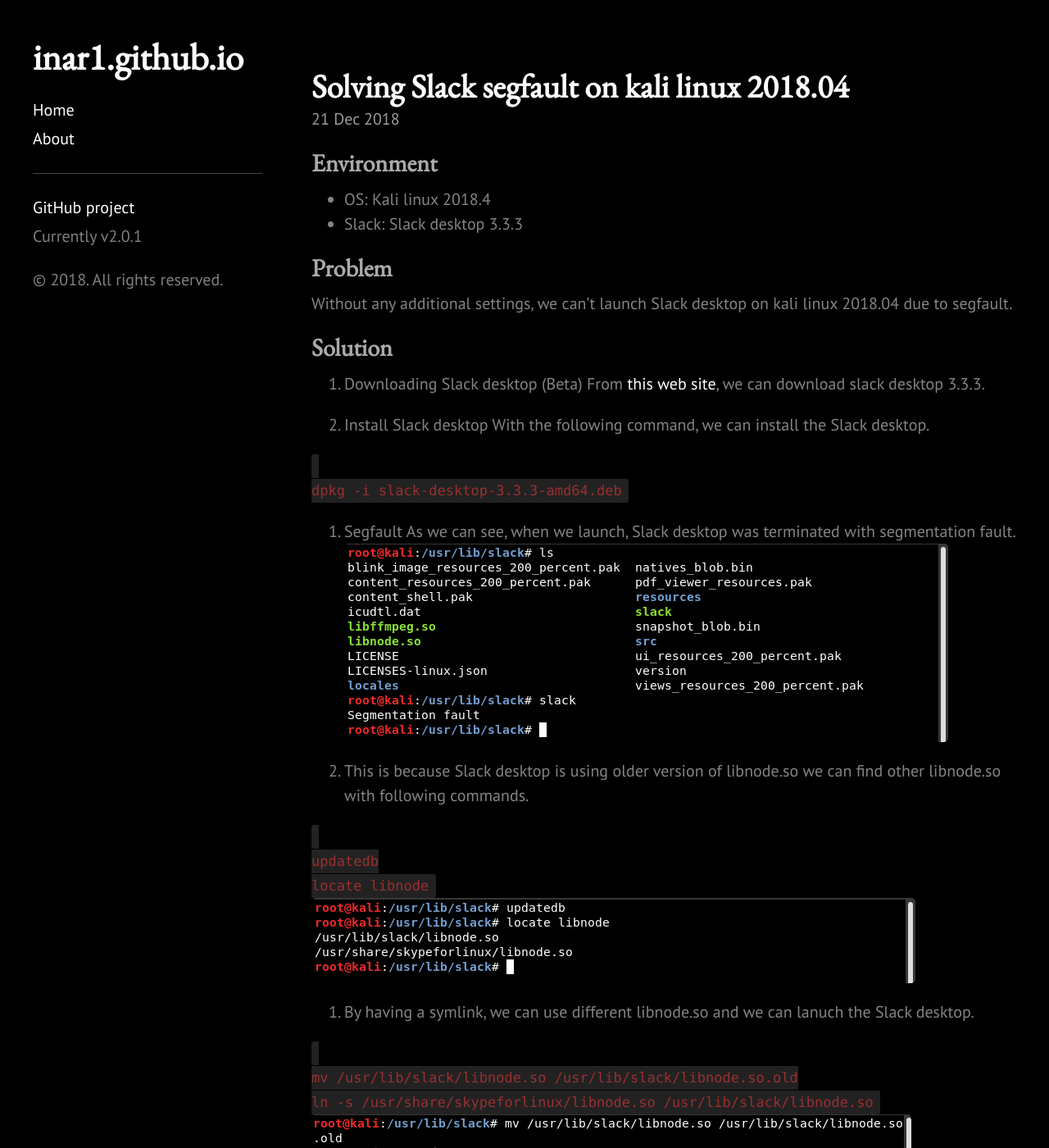
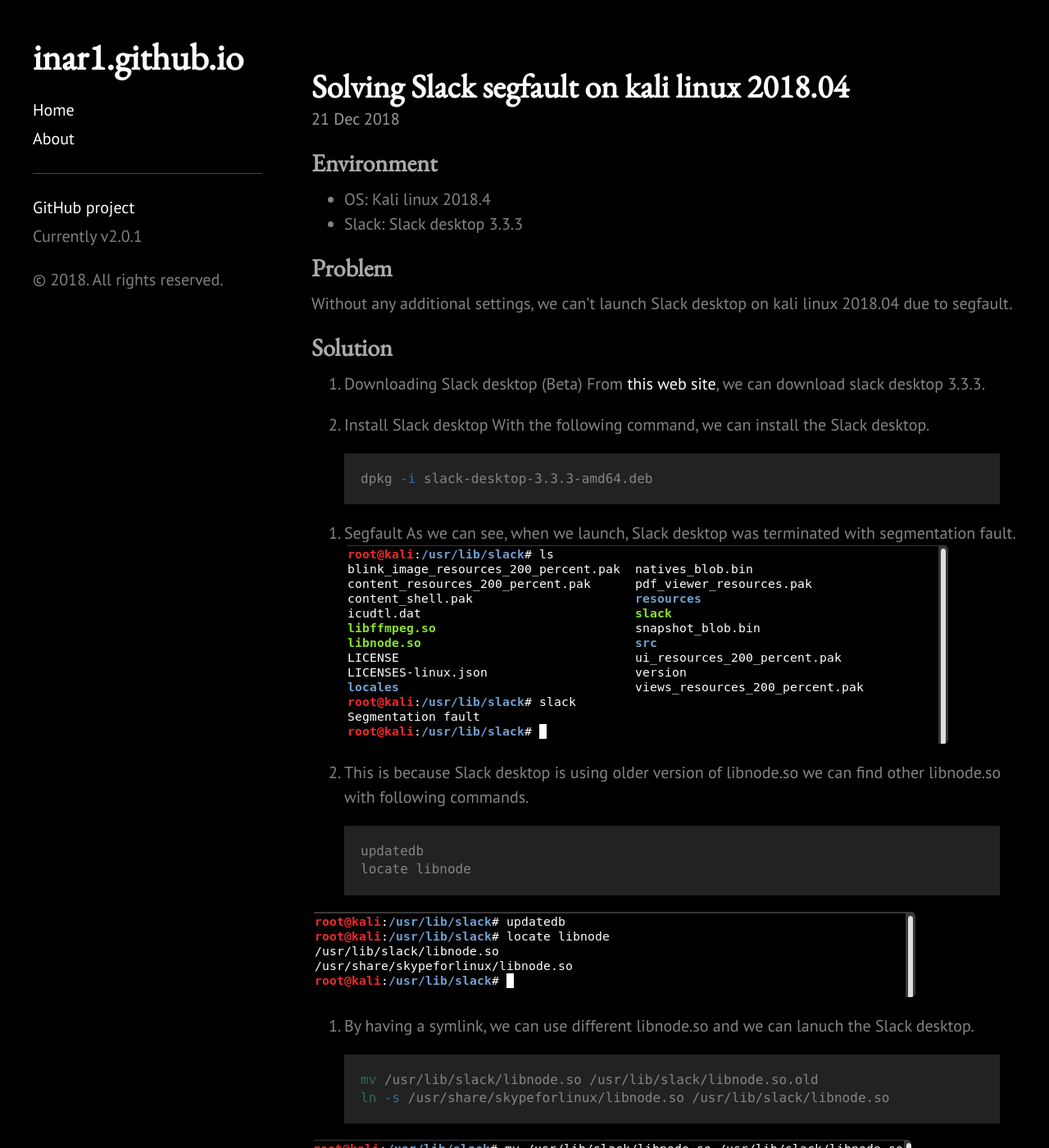
Before and after one commit to 1n4r1/1n4r1.github.io, a Jekyll site: the page built from _posts/2018-12-21-slack-kali-201804.md, in a window 1280 px wide and 1400 px high. Shown: the whole window at 82% size. Built offline with Jekyll 4.4.1, drawn with Linux system fonts in a browser that asks for light colours.

Commit message:
update 2018-12-21

```diff
--- a/_posts/2018-12-21-slack-kali-201804.md
+++ b/_posts/2018-12-21-slack-kali-201804.md
@@ -16,10 +16,9 @@ From <a href="https://slack.com/downloads/linux">this web site</a>, we can downl
 
 2. Install Slack desktop
 With the following command, we can install the Slack desktop.
-
-<code>
+{% highlight shell %}
 dpkg -i slack-desktop-3.3.3-amd64.deb
-</code>
+{% endhighlight %}
 
 3. Segfault
 As we can see, when we launch, Slack desktop was terminated with segmentation fault.
@@ -27,18 +26,16 @@ As we can see, when we launch, Slack desktop was terminated with segmentation fa
 
 4. This is because Slack desktop is using older version of libnode.so
 we can find other libnode.so with following commands.
-
-<code>
+{% highlight shell %}
 updatedb
 locate libnode
-</code>
+{% endhighlight %}
 ![placeholder](https://inar1.github.io/public/images/2018-12-22-11-56-01.png)
 
 
 5. By having a symlink, we can use different libnode.so and we can lanuch the Slack desktop.
-
-<code>
+{% highlight shell %}
 mv /usr/lib/slack/libnode.so /usr/lib/slack/libnode.so.old
 ln -s /usr/share/skypeforlinux/libnode.so /usr/lib/slack/libnode.so
-</code>
+{% endhighlight %}
 ![placeholder](https://inar1.github.io/public/images/2018-12-22-12-00-04.png)
```
